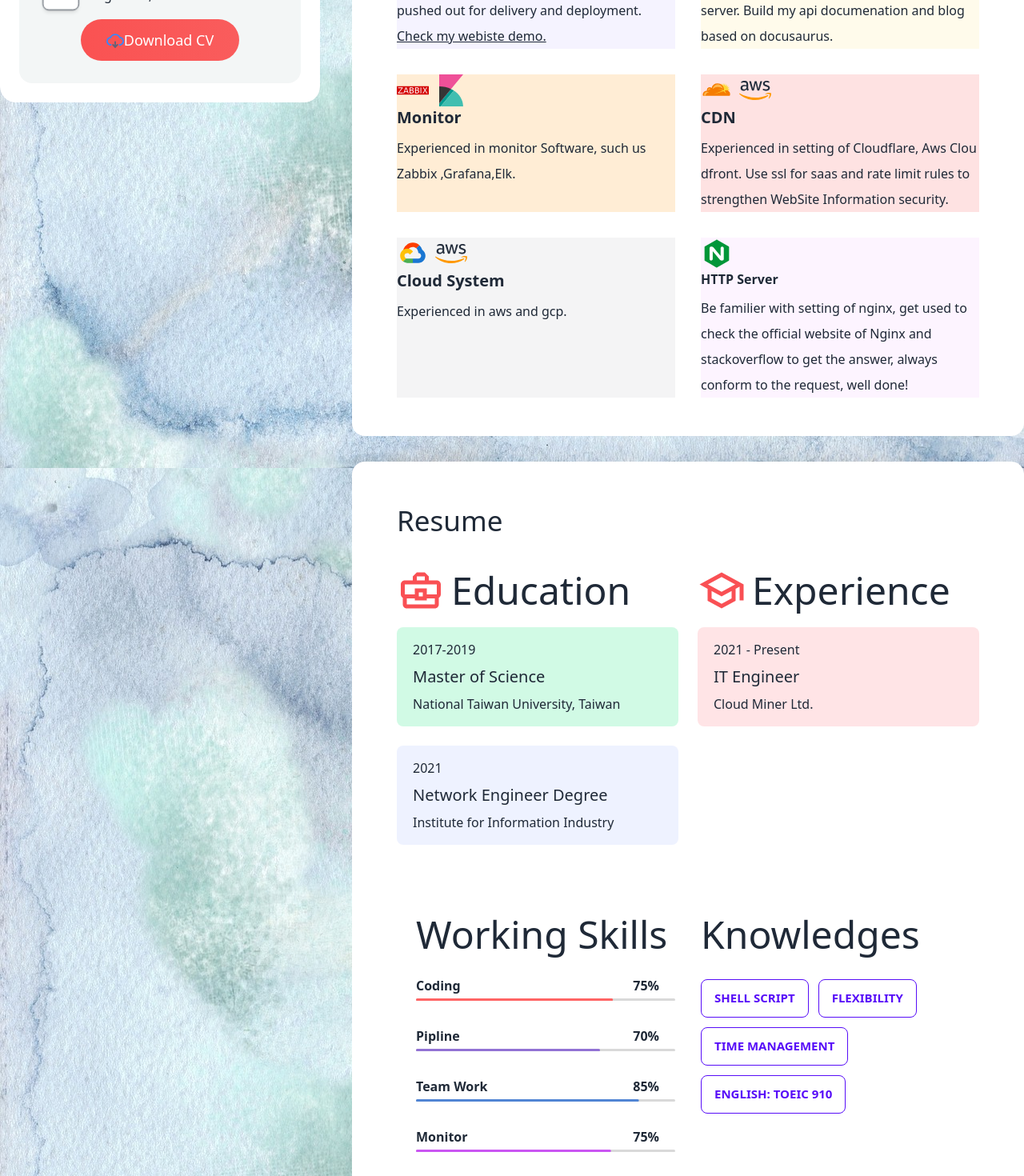
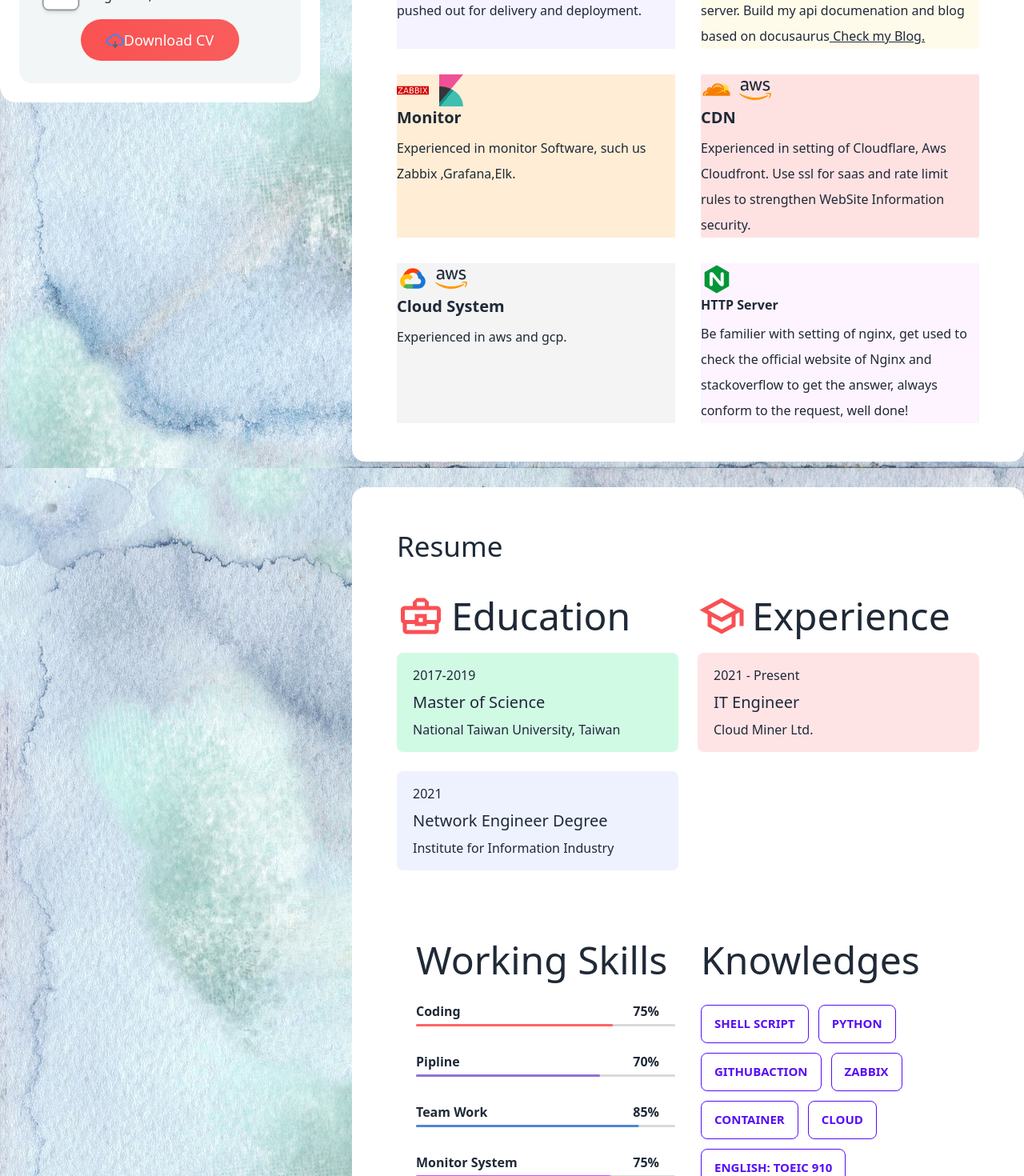
Before and after one commit to suyuying/me-rsume, a React (Create React App) app: page / in a window 1280 px wide. Shown: the part 680-2150 px from the top of the page at 80% size. Built offline with nearby package versions, Linux system fonts and the light colour scheme.

Commit message:
更新首頁resume

```diff
--- a/src/App.js
+++ b/src/App.js
@@ -95,9 +95,7 @@ function MyResumeSide(props) {
               </svg>
             </span>
             <div className="text-left ml-2.5">
-              <p className="m-0 text-xs text-[#44566C] dark:text-[#A6A6A6]">
-                Phone
-              </p>
+              <p className="m-0 text-xs text-[#44566C] ">Phone</p>
               <p className="m-0  break-all">
                 <Link
                   className="m-0 hover:text-[#FA5252] duration-300 transition"
@@ -123,9 +121,7 @@ function MyResumeSide(props) {
               </svg>
             </span>
             <div className="text-left ml-2.5">
-              <p className="m-0 text-xs text-[#44566C] dark:text-[#A6A6A6]">
-                Location
-              </p>
+              <p className="m-0 text-xs text-[#44566C] ">Location</p>
               <p className="m-0  break-all">Taiwan</p>
             </div>
           </div>
@@ -144,9 +140,7 @@ function MyResumeSide(props) {
               </svg>
             </span>
             <div className="text-left ml-2.5">
-              <p className="m-0 text-xs text-[#44566C] dark:text-[#A6A6A6]">
-                Email
-              </p>
+              <p className="m-0 text-xs text-[#44566C] ">Email</p>
               <p className="m-0  break-all">
                 {" "}
                 <Link
@@ -173,9 +167,7 @@ function MyResumeSide(props) {
               </svg>
             </span>
             <div className="text-left ml-2.5">
-              <p className="m-0 text-xs text-[#44566C] dark:text-[#A6A6A6]">
-                Birthday
-              </p>
+              <p className="m-0 text-xs text-[#44566C] ">Birthday</p>
               <p className="m-0  break-all">August 19, 1993</p>
             </div>
           </div>
@@ -281,25 +273,19 @@ export default function MyResume() {
                     <h3 className="text-[35px]  font-medium pb-5 ">
                       What I do!
                     </h3>
-                    <div className="grid gap-8 grid-cols-1 md:grid-cols-2 xl:grid-cols-2 ">
+                    <div className=" grid gap-8 grid-cols-1 md:grid-cols-2 xl:grid-cols-2 ">
                       <div
-                        className=" dark:bg-transparent bg-violet-50 dark:rounded-lg dark:border-[#212425] dark:border-2 dark:p-4"
+                        className=" dark:bg-transparent bg-violet-50 dark:rounded-lg dark:border-[#212425] dark:border-2 dark:p-3"
                         // style={{ background: "rgb(252, 244, 255)" }}
                       >
                         <GitHubAction className="inline-block  bg-gradient-to-r  hover:from-pink-500 hover:to-yellow-500" />
                         {/* <MicrosoftAzureIcon className="inline-block ml-2 bg-gradient-to-r  hover:from-pink-500 hover:to-yellow-500" /> */}
                         <div className="space-y-2 break-all">
                           <h3 className=" text-xl font-semibold ">Pipline</h3>
-                          <p className=" leading-8 text-gray-lite dark:text-[#A6A6A6] break-normal">
+                          <p className=" leading-8 text-gray-lite  break-normal">
                             Experience in github action. Make changes to code
                             that are then automatically tested and pushed out
                             for delivery and deployment.{" "}
-                            <Link
-                              to="https://github.com/suyuying/suyuying.github.io"
-                              className="link"
-                            >
-                              Check my webiste demo.
-                            </Link>
                           </p>
                         </div>
                       </div>
@@ -314,10 +300,18 @@ export default function MyResume() {
                           <h3 className=" text-xl font-semibold">
                             App Development
                           </h3>
-                          <p className=" leading-8 text-gray-lite dark:text-[#A6A6A6] break-normal">
+                          <p className=" leading-8 text-gray-lite  break-normal">
                             Use React to structure front-end of my website, and
                             Fastapi to develop my backend server. Build my api
-                            documenation and blog based on docusaurus.
+                            documenation and blog based on docusaurus
+                            <Link
+                              to="https://suyuying.github.io/"
+                              className="link"
+                              target="_blank"
+                            >
+                              {" "}
+                              Check my Blog.
+                            </Link>
                           </p>
                         </div>
                       </div>
@@ -328,7 +322,7 @@ export default function MyResume() {
 
                         <div className="space-y-2 break-all">
                           <h3 className=" text-xl font-semibold">Monitor</h3>
-                          <p className=" leading-8 text-gray-lite dark:text-[#A6A6A6] break-normal">
+                          <p className=" leading-8 text-gray-lite  break-normal">
                             Experienced in monitor Software, such us Zabbix
                             ,Grafana,Elk.
                           </p>
@@ -340,9 +334,9 @@ export default function MyResume() {
                       >
                         <CloudflareIcon className="inline-block bg-gradient-to-r  hover:from-pink-500 hover:to-yellow-500" />
                         <AmazonWebIcon className=" inline-block ml-2 bg-gradient-to-r  hover:from-pink-500 hover:to-yellow-500" />
-                        <div className="space-y-2 break-all">
+                        <div className="space-y-2 break-normal">
                           <h3 className=" text-xl font-semibold">CDN</h3>
-                          <p className=" leading-8 text-gray-lite dark:text-[#A6A6A6]">
+                          <p className=" leading-8 text-gray-lite ">
                             Experienced in setting of Cloudflare, Aws
                             Cloudfront. Use ssl for saas and rate limit rules to
                             strengthen WebSite Information security.
@@ -355,11 +349,11 @@ export default function MyResume() {
                       >
                         <GoogleCloudIcon className="inline-block bg-gradient-to-r  hover:from-pink-500 hover:to-yellow-500" />
                         <AmazonWebIcon className="inline-block ml-2 bg-gradient-to-r  hover:from-pink-500 hover:to-yellow-500" />
-                        <div className="space-y-2 break-all">
+                        <div className="space-y-2 break-normal">
                           <h3 className="text-xl font-semibold">
                             Cloud System
                           </h3>
-                          <p className=" leading-8 text-gray-lite dark:text-[#A6A6A6]">
+                          <p className=" leading-8 text-gray-lite ">
                             Experienced in aws and gcp.
                           </p>
                         </div>
@@ -368,7 +362,7 @@ export default function MyResume() {
                         <NginxIcon className="inline-block bg-gradient-to-r  hover:from-pink-500 hover:to-yellow-500" />
                         <div className="space-y-2 break-all">
                           <h3 className=" font-semibold">HTTP Server</h3>
-                          <p className=" leading-8 text-gray-lite dark:text-[#A6A6A6] break-normal">
+                          <p className=" leading-8 text-gray-lite  break-normal">
                             Be familier with setting of nginx, get used to check
                             the official website of Nginx and stackoverflow to
                             get the answer, always conform to the request, well
@@ -471,10 +465,10 @@ export default function MyResume() {
                         </h4>
                         <div className=" mb-7">
                           <div className="flex justify-between py-1">
-                            <span className=" text-base text-gray-lite font-semibold dark:text-[#A6A6A6]">
+                            <span className=" text-base text-gray-lite font-semibold ">
                               Coding
                             </span>
-                            <span className=" text-base font-semibold text-gray-lite pr-5 dark:text-[#A6A6A6]">
+                            <span className=" text-base font-semibold text-gray-lite pr-5 ">
                               75%
                             </span>
                           </div>
@@ -511,10 +505,10 @@ export default function MyResume() {
                         </div>
                         <div className=" mb-7">
                           <div className="flex justify-between py-1">
-                            <span className=" text-base text-gray-lite font-semibold dark:text-[#A6A6A6]">
+                            <span className=" text-base text-gray-lite font-semibold ">
                               Pipline{" "}
                             </span>
-                            <span className=" text-base font-semibold text-gray-lite pr-5 dark:text-[#A6A6A6]">
+                            <span className=" text-base font-semibold text-gray-lite pr-5 ">
                               70%
                             </span>
                           </div>
@@ -551,10 +545,10 @@ export default function MyResume() {
                         </div>
                         <div className=" mb-7">
                           <div className="flex justify-between py-1">
-                            <span className=" text-base text-gray-lite font-semibold dark:text-[#A6A6A6]">
+                            <span className=" text-base text-gray-lite font-semibold ">
                               Team Work
                             </span>
-                            <span className=" text-base font-semibold text-gray-lite pr-5 dark:text-[#A6A6A6]">
+                            <span className=" text-base font-semibold text-gray-lite pr-5 ">
                               85%
                             </span>
                           </div>
@@ -591,10 +585,10 @@ export default function MyResume() {
                         </div>
                         <div className=" mb-7">
                           <div className="flex justify-between py-1">
-                            <span className=" text-base text-gray-lite font-semibold dark:text-[#A6A6A6]">
-                              Monitor
+                            <span className=" text-base text-gray-lite font-semibold ">
+                              Monitor System
                             </span>
-                            <span className=" text-base font-semibold text-gray-lite pr-5 dark:text-[#A6A6A6]">
+                            <span className=" text-base font-semibold text-gray-lite pr-5 ">
                               75%
                             </span>
                           </div>
@@ -639,12 +633,20 @@ export default function MyResume() {
                             Shell script
                           </button>
                           <button className="text-[15px] btn  btn-outline btn-primary ">
-                            Flexibility
+                            Python
                           </button>
                           <button className="btn  btn-outline btn-primary   text-[15px] ">
-                            Time Management
+                            GitHubAction
                           </button>
-
+                          <button className="btn  btn-outline btn-primary   text-[15px] ">
+                            Zabbix
+                          </button>
+                          <button className="btn  btn-outline btn-primary   text-[15px] ">
+                            container
+                          </button>
+                          <button className="btn  btn-outline btn-primary   text-[15px] ">
+                            Cloud
+                          </button>
                           <button className="btn  btn-outline btn-primary  text-[15px]">
                             English: Toeic 910
                           </button>
```
